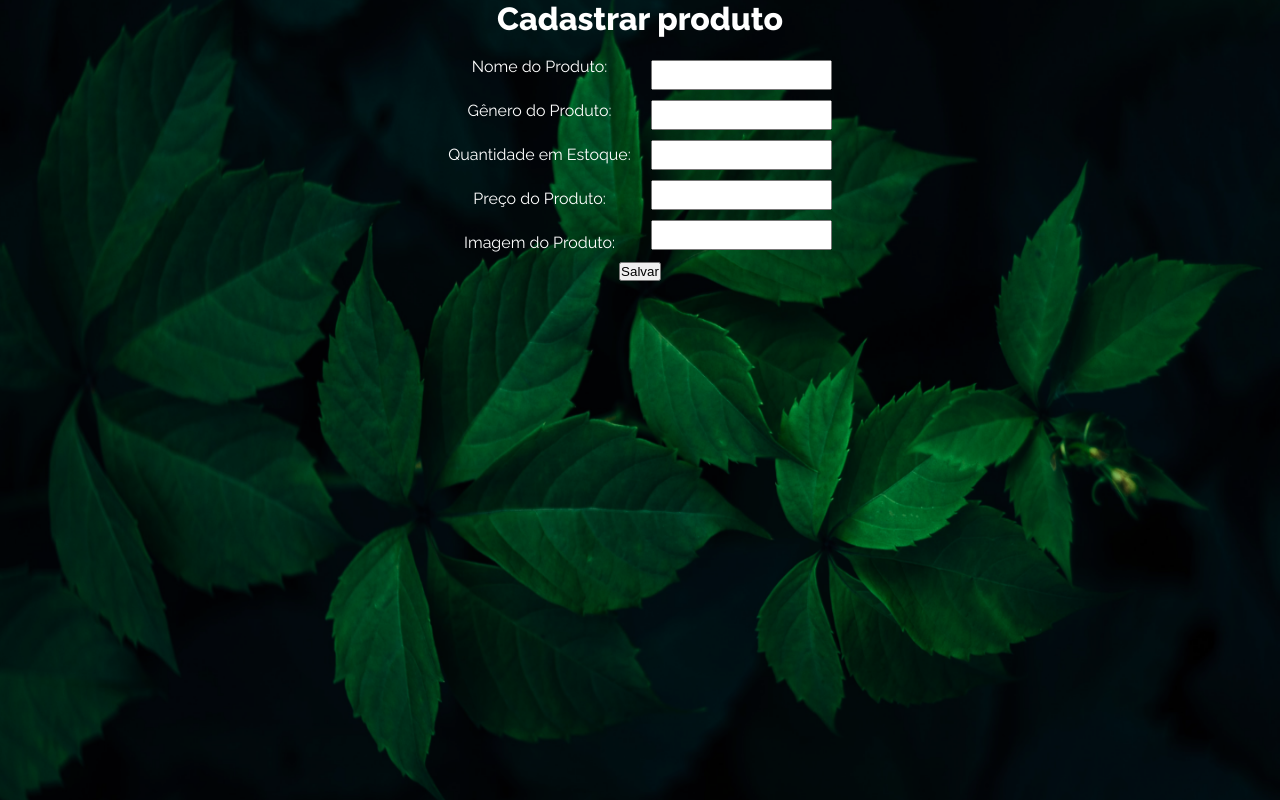
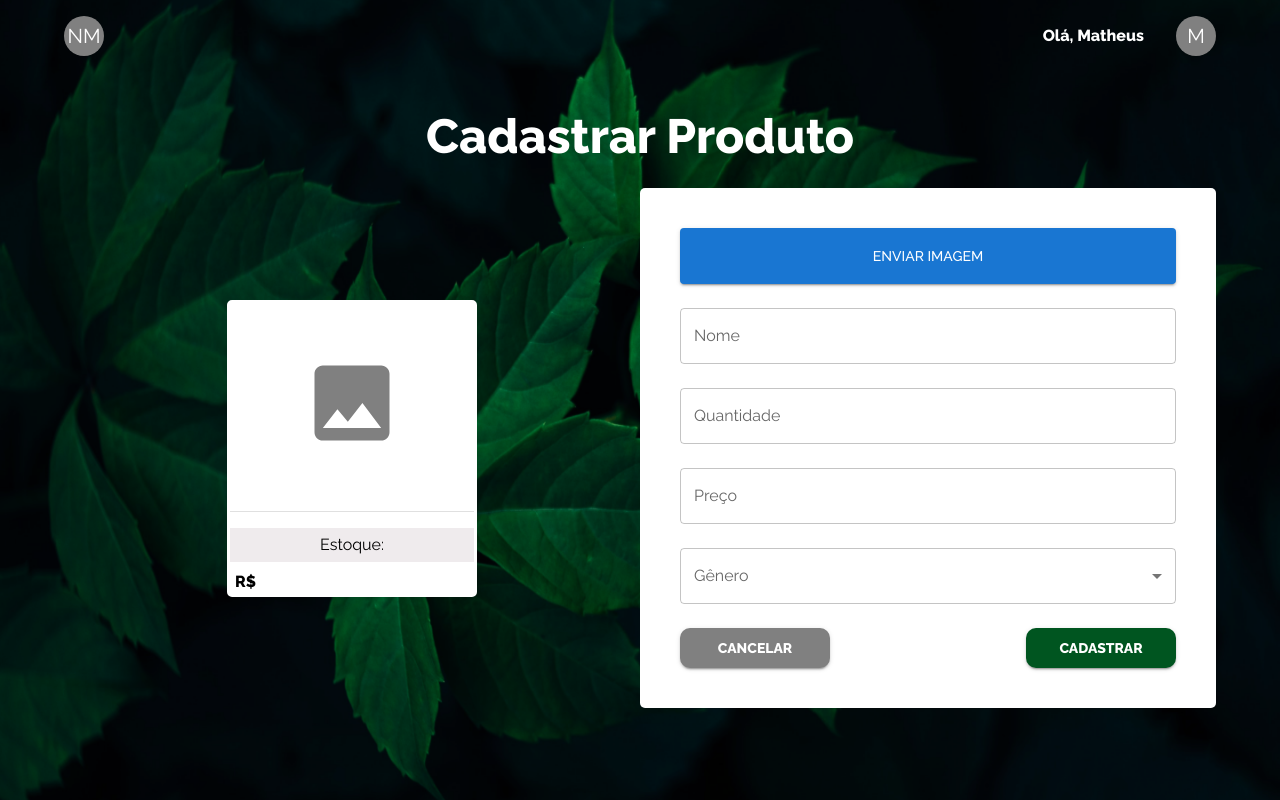
Before and after one commit to matxd/natura-management-front, a React (Create React App) app: page /cadastrar-produto in a window 1280 px wide. Built offline with nearby package versions, Linux system fonts and the light colour scheme.

Commit message:
add: Page register product and edit product

```diff
--- a/src/components/CardProduct/CardProduct.tsx
+++ b/src/components/CardProduct/CardProduct.tsx
@@ -3,34 +3,61 @@ import { FC } from 'react';
 import { Box, Divider, SpeedDial, SpeedDialAction, Stack, Typography } from '@mui/material';
 import { Edit, Delete, Settings } from '@mui/icons-material';
 
-import backgroundHome from "../../assets/background-home.png";
+import { InsertPhoto } from '@mui/icons-material';
 
 import { Tooltip } from 'react-tooltip';
+
+import productAPI from '../../redux/reducers/productApi';
+
+import { toast } from 'react-toastify';
+import { toastConfig } from '../../utils/toast';
 import { ICards } from '../../utils/interface';
 
-export const CardProduct: FC<ICards> = ({ id, name, genre, amountStorage, price, image }) => {
+import { useNavigate } from 'react-router-dom';
+
+export const CardProduct: FC<ICards> = (item) => {
+  const navigate = useNavigate();
+
+  const [useDeleteProduct, { data, isSuccess }] = productAPI.useDeleteProductMutation();
+
+  const HandleDelete = (id: string) => {
+    useDeleteProduct(id);
+  };
+
+  if(data && isSuccess) toast.success(data.message, toastConfig);
+
   return (
     <>
-      <Tooltip anchorId={id} style={{ width: '225px', zIndex: 999 }} />
-      <Box sx={{ border: '3px solid white', borderRadius: '5px', backgroundColor: '#fff', color: '#000', display: 'flex', flexDirection: 'column', flexWrap: 'wrap', width: '20%', gap: 1, position: 'relative' }}>
+      <Tooltip anchorId={item._id} style={{ width: '225px', zIndex: 999 }} />
+      <Box sx={{ border: '3px solid white', borderRadius: '5px', backgroundColor: '#fff', color: '#000', display: 'flex', flexDirection: 'column', flexWrap: 'wrap', width: '250px', gap: 1, position: 'relative' }}>
         <Stack sx={{ width: '100%' }}>
-          <img style={{ borderRadius: '5px' }} src={backgroundHome} alt="Imagem Card" height='200px' />
+          {item.image
+            ? ( <img src={typeof item.image === 'string' ? item.image : ''} alt="Card Img Product" height='200px' /> )
+            : ( <Box sx={{ height: '200px', display: 'flex', alignItems: 'center', justifyContent: 'center' }}>
+                  <InsertPhoto sx={{ fontSize: '100px', color: '#808080' }} />
+                </Box>
+              )
+          }
         </Stack>
         <Divider />
         <Stack spacing={1} flexDirection='column' sx={{ width: '100%' }}>
           <Box sx={{ display: 'flex', flexDirection: 'column', paddingLeft: '5px', paddingRight: '5px' }}>
-            <Typography variant='body1' id={id} data-tooltip-content={name} sx={{ textAlign: 'start', width: '100%', whiteSpace: 'nowrap', overflow: 'hidden', textOverflow: 'ellipsis' }}>{name}</Typography>
+            <Typography variant='body1' id={item._id} data-tooltip-content={item.name} sx={{ textAlign: 'start', width: '100%', whiteSpace: 'nowrap', overflow: 'hidden', textOverflow: 'ellipsis' }}>{item.name}</Typography>
           </Box>
           <Box sx={{ backgroundColor: '#efebed', padding: '5px' }}>
-            <Typography variant='body1'>Estoque: <strong>{amountStorage}</strong></Typography>
+            <Typography variant='body1'>Estoque: <strong>{item.amountStorage}</strong></Typography>
           </Box>
           <Box sx={{ display: 'flex', justifyContent: 'space-between', paddingLeft: '5px', paddingRight: '5px' }}>
-            <Typography variant='body1' sx={{ fontWeight: '700' }}>R$ {price}</Typography>
-            <Typography variant='body1' sx={{ textTransform: 'uppercase' }}>{genre}</Typography>
-            <SpeedDial direction='down' sx={{ '& .MuiFab-primary': { width: 40, height: 40, backgroundColor: '#efebed', color: '#000' }, position: 'absolute', top: 5, right: 0 }} ariaLabel='qualquer-texto' icon={<Settings />}>
-              <SpeedDialAction sx={{ width: 35, height: 35 }} key='edit' icon={<Edit />} tooltipTitle='Editar' />
-              <SpeedDialAction sx={{ width: 35, height: 35 }} key='delete' icon={<Delete />} tooltipTitle='Deletar' />
-            </SpeedDial>
+            <Typography variant='body1' sx={{ fontWeight: '700' }}>R$ {item.price}</Typography>
+            <Typography variant='body1' sx={{ textTransform: 'uppercase' }}>{item.genre}</Typography>
+            {item._id && (
+              <SpeedDial direction='down' sx={{ '& .MuiFab-primary': { width: 40, height: 40, backgroundColor: '#efebed', color: '#000' }, position: 'absolute', top: 5, right: 0 }} ariaLabel='qualquer-texto' icon={<Settings />}>
+                <SpeedDialAction sx={{ width: 35, height: 35 }} key='edit' icon={<Edit />} tooltipTitle='Editar' onClick={() => {
+                  navigate('/editar-produto', { state: item })
+                }} />
+                <SpeedDialAction sx={{ width: 35, height: 35 }} key='delete' icon={<Delete />} tooltipTitle='Deletar' onClick={() => { if(item._id) HandleDelete(item._id) }} />
+              </SpeedDial>
+            )}
           </Box>
         </Stack>
       </Box>
--- a/src/components/Header/Header.tsx
+++ b/src/components/Header/Header.tsx
@@ -1,15 +1,18 @@
-import { Avatar, Stack } from "@mui/material";
-import { Box } from "@mui/system";
+import { Avatar, Stack, Box } from "@mui/material";
+
+import { useLocation } from "react-router-dom";
 
 import * as Components from '../../components/index';
 
 export const Header = () => {
+  const { pathname } = useLocation();
+
   return (
     <>
       <Box sx={{ display: 'flex', justifyContent: 'space-between', alignItems: 'center' }}>
         <Stack spacing={4} direction='row' alignItems='center'>
           <Avatar sx={{ bgcolor: 'gray' }} alt="Logo Natura Management" src="">NM</Avatar>
-          <Components.SearchProduct />
+          {pathname === '/inicial' && (<Components.SearchProduct />)}
         </Stack>
         <Components.AccountSettings />
       </Box>
--- a/src/pages/AddProduct/AddProduct.module.css
+++ /dev/null
@@ -1,41 +0,0 @@
-.add {
-  display: flex;
-  align-items: center;
-  justify-content: center;
-  padding-top: 20px;
-}
-
-.form {
-  display: flex;
-  align-items: center;
-  justify-content: center;
-  flex-direction: column;
-  gap: 10px;
-}
-
-.container {
-  display: flex;
-  align-items: center;
-  justify-content: center;
-  gap: 20px;
-}
-
-.input {
-  display: flex;
-  align-items: center;
-  justify-content: center;
-  flex-direction: column;
-  gap: 10px;
-}
-
-.input input {
-  height: 30px;
-}
-
-.label {
-  display: flex;
-  align-items: center;
-  justify-content: flex-start;
-  gap: 25px;
-  flex-direction: column;
-}
--- a/src/pages/AddProduct/AddProduct.tsx
+++ b/src/pages/AddProduct/AddProduct.tsx
@@ -1,22 +1,52 @@
-import style from './AddProduct.module.css';
+import { useRef, useState } from 'react';
 
 import productAPI from "../../redux/reducers/productApi";
 
+import { Box, Container, Typography, TextField, FormControl, InputLabel, Select, MenuItem, Button, CircularProgress } from '@mui/material';
+
 import { useForm } from 'react-hook-form';
 
-import { IAddProduct } from '../../utils/interface';
-import { toast } from 'react-toastify';
-import { toastConfig } from '../../utils/toast';
 import { useNavigate } from 'react-router-dom';
 
+import * as Components from '../../components/index';
+
+import { toast } from 'react-toastify';
+
+import { IAddProduct } from '../../utils/interface';
+import { toastConfig } from '../../utils/toast';
+import { FileToBase64 } from "../../utils/functions";
+
 export const AddProduct = () => {
-  const navigate = useNavigate()
+  const [image, setImage] = useState<any>(null);
+  const inputImageRef = useRef<HTMLInputElement>(null);
+  const navigate = useNavigate();
+  const { register, handleSubmit, setValue, clearErrors, watch } = useForm<IAddProduct>({
+    defaultValues: {
+      image: ''
+    }
+  });
+
   const [usePostProduct, { data, isLoading, isSuccess }] = productAPI.usePostProductMutation();
-  const { register, handleSubmit } = useForm<IAddProduct>();
+
+  const watchInputs = watch();
 
   const HandleAdd = (data: IAddProduct) => {
     const newData = { ...data, amountStorage: Number(data.amountStorage) };
     usePostProduct(newData);
+  };
+
+  const handleFileChange = async (event: any) => {
+    if (event.target.files && event.target.files.length > 0) {
+      await FileToBase64(event.target.files[0]).then((response) => {
+        setImage(response);
+        setValue("image", response);
+        clearErrors("image");
+      });
+    }
+  };
+
+  const handleClickFile = () => {
+    inputImageRef.current?.click();
   };
 
   if(data) toast.success(data.message, toastConfig);
@@ -24,32 +54,60 @@ export const AddProduct = () => {
 
   return (
     <>
-      <h1>Cadastrar produto</h1>
-      {isLoading && (<h2>Carregando...</h2>)}
-      <div className={style.add}>
-        <form onSubmit={handleSubmit(HandleAdd)} className={style.form}>
-          <div className={style.container}>
+      <Box sx={{ maxWidth: "100%", height: "100vh" }}>
+        <Container maxWidth="lg" sx={{ paddingTop: 2, height: '10%' }}>
+          <Components.Header />
+        </Container>
+        <Container maxWidth="lg" sx={{ paddingTop: 2, height: '90%', display: 'flex', flexDirection: 'column', justifyContent: 'center', alignItems: 'center' }}>
+          <Box sx={{ display: 'flex', flexDirection: 'column', justifyContent: 'center', alignItems: 'center', gap: 3, width: '100%' }}>
+            <Typography variant='h3' sx={{ fontWeight: '600', marginTop: '-80px' }}>Cadastrar Produto</Typography>
+            <Box component='form' onSubmit={handleSubmit(HandleAdd)} sx={{ width: '100%', display: 'flex' }}>
+              <Box sx={{ width: '50%', display: 'flex', justifyContent: 'center', alignItems: 'center' }}>
+                <Components.CardProduct {...watchInputs} />
+              </Box>
 
-            <div className={style.label}>
-              <label>Nome do Produto:</label>
-              <label>Gênero do Produto:</label>
-              <label>Quantidade em Estoque:</label>
-              <label>Preço do Produto:</label>
-              <label>Imagem do Produto:</label>
-            </div>
+              <Box sx={{ backgroundColor: '#fff', padding: 5, width: '50%', display: 'flex', flexDirection: 'column', gap: 3, borderRadius: '5px' }}>
+                <FormControl fullWidth>
+                  <Button onClick={handleClickFile} variant='contained' sx={{ height: '56px' }}>
+                    <input type="file" accept='image/jpeg, image/png' style={{ display: 'none' }} ref={inputImageRef} onChange={handleFileChange} />
+                    Enviar imagem
+                  </Button>
+                </FormControl>
 
-            <div className={style.input}>
-              <input type="text" {...register('name')} required />
-              <input type="text" {...register('genre')} required />
-              <input type="number" {...register('amountStorage')} required />
-              <input type="text" {...register('price')} required />
-              <input type="text" {...register('image')} required />
-            </div>
-          </div>
+                <FormControl fullWidth>
+                  <TextField label="Nome" placeholder="Nome do produto" variant="outlined" {...register("name")} type='text' />
+                </FormControl>
 
-          <button type='submit'>Salvar</button>
-        </form>
-      </div>
+                <FormControl fullWidth>
+                  <TextField label="Quantidade" placeholder="Quantidade em estoque" variant="outlined" {...register("amountStorage")} type='number' />
+                </FormControl>
+
+                <FormControl fullWidth>
+                  <TextField label="Preço" placeholder="Preço do produto" variant="outlined" {...register("price")} type='text' />
+                </FormControl>
+
+                <FormControl fullWidth>
+                  <InputLabel id="select-genre" placeholder="Gênero do produto">Gênero</InputLabel>
+                  <Select labelId="select-genre" label='Gênero' placeholder="Gênero do produto" defaultValue='' {...register("genre")}>
+                    <MenuItem value='MASCULINO'>Masculino</MenuItem>
+                    <MenuItem value='FEMININO'>Feminino</MenuItem>
+                  </Select>
+                </FormControl>
+
+                <Box sx={{ display: 'flex', justifyContent: 'space-between' }}>
+                  <Button variant="contained" disabled={isLoading ? true : false} sx={{ width: "150px", height: "40px", background: "gray", borderRadius: "10px", fontWeight: "bold", "&:hover": { background: "#c4c7cc" } }} onClick={() => navigate(-1)}>
+                    Cancelar
+                  </Button>
+
+                  <Button type="submit" variant="contained" disabled={isLoading ? true : false} sx={{ width: "150px", height: "40px", background: "#005520", borderRadius: "10px", fontWeight: "bold", "&:hover": { background: "#01752d" } }}>
+                    {isLoading ? ( <CircularProgress sx={{ color: "#005520" }} size="1rem" /> ) : ( "Cadastrar" )}
+                  </Button>
+                </Box>
+              </Box>
+            </Box>
+          </Box>
+        </Container>
+      </Box>
     </>
   )
 }
--- a/src/pages/EditProduct/EditProduct.tsx
+++ b/src/pages/EditProduct/EditProduct.tsx
@@ -1,57 +1,74 @@
-import style from './EditProduct.module.css';
+import productAPI from "../../redux/reducers/productApi";
 
-import productAPI from "../../redux/reducers/productApi";
+import { Box, Stack, Divider, Typography, Container, TextField, Select, InputLabel, MenuItem, FormControl, Button, CircularProgress } from '@mui/material';
 
 import { useForm } from 'react-hook-form';
 
-import { useLocation } from 'react-router-dom';
+import { useLocation, useNavigate } from 'react-router-dom';
+
+import * as Components from '../../components/index';
 
 import { toast } from 'react-toastify';
 import { toastConfig } from '../../utils/toast';
 import { IEditProductForm } from '../../utils/interface';
 
 export const EditProduct = () => {
+  const navigate = useNavigate();
   const { state } = useLocation();
 
-  const [usePutProduct, { data, isLoading }] = productAPI.usePutProductMutation();
+  const [usePutProduct, { data, isLoading, isSuccess }] = productAPI.usePutProductMutation();
 
   const { register, handleSubmit } = useForm<IEditProductForm>();
 
   const HandleEdit = (data: IEditProductForm) => {
     const newData = { ...data, amountStorage: Number(data.amountStorage) };
-    usePutProduct({ body: newData, id: state._id });
+    console.log(newData)
+    // usePutProduct({ body: newData, id: state._id });
   }
 
   if(data) toast.success(data.message, toastConfig);
+  if(isSuccess) navigate(-1);
 
   return (
     <>
-      <h1>Editar produto</h1>
-      {isLoading && (<h2>Carregando...</h2>)}
-      <div className={style.edit}>
-        <form onSubmit={handleSubmit(HandleEdit)} className={style.form}>
-          <div className={style.container}>
+      <Box sx={{ maxWidth: "100%", height: "100vh" }}>
+        <Container maxWidth="lg" sx={{ paddingTop: 2, height: '100%' }}>
+          <Components.Header />
+          <Typography variant='h3' sx={{ paddingTop: 3, fontWeight: '600' }}>Editar Produto</Typography>
+          <Box sx={{ width: '100%', height: '80%', display: 'flex', justifyContent: 'center', alignItems: 'center' }}>
+            <Box component='form' onSubmit={handleSubmit(HandleEdit)} sx={{ width: '40%', backgroundColor: '#fff', color: '#000', border: '3px solid white', borderRadius: '5px' }}>
+              <Stack sx={{ width: '100%' }}>
+                <img style={{ borderRadius: '5px' }} src={''} alt="Imagem Card" height='200px' />
+              </Stack>
+              <Divider />
+              <Stack spacing={1} flexDirection='column' sx={{ width: '100%', paddingTop: 1 }}>
+                <Box sx={{ display: 'flex', flexDirection: 'column', paddingLeft: '5px', paddingRight: '5px', gap: 2 }}>
+                  <TextField label="Nome" placeholder="Nome do produto" variant="outlined" {...register("name")} defaultValue={state.name} type='text' />
+                  <TextField label="Quantidade" placeholder="Quantidade em estoque" variant="outlined" {...register("amountStorage")} type='number' defaultValue={state.amountStorage} />
+                  <TextField label="Preço" placeholder="Preço do produto" variant="outlined" {...register("price")} defaultValue={state.price} type='text' />
+                  <FormControl fullWidth>
+                    <InputLabel id="select-genre" placeholder="Gênero do produto">Gênero</InputLabel>
+                    <Select labelId="select-genre" label='Gênero' placeholder="Gênero do produto" {...register("genre")} defaultValue={state.genre}>
+                      <MenuItem value='MASCULINO'>Masculino</MenuItem>
+                      <MenuItem value='FEMININO'>Feminino</MenuItem>
+                    </Select>
+                  </FormControl>
+                </Box>
+                <Divider />
+                <Box sx={{ display: 'flex', justifyContent: 'space-between', paddingLeft: '5px', paddingRight: '5px', paddingBottom: '10px' }}>
+                  <Button variant="contained" disabled={isLoading ? true : false} sx={{ width: "150px", height: "40px", background: "gray", borderRadius: "10px", fontWeight: "bold", "&:hover": { background: "#c4c7cc" } }} onClick={() => navigate(-1)}>
+                    Cancelar
+                  </Button>
 
-            <div className={style.label}>
-              <label>Nome do Produto:</label>
-              <label>Gênero do Produto:</label>
-              <label>Quantidade em Estoque:</label>
-              <label>Preço do Produto:</label>
-              <label>Imagem do Produto:</label>
-            </div>
-
-            <div className={style.input}>
-              <input type="text" defaultValue={state.name} {...register('name')} required />
-              <input type="text" defaultValue={state.genre} {...register('genre')} required />
-              <input type="number" defaultValue={state.amountStorage} {...register('amountStorage')} required />
-              <input type="text" defaultValue={state.price} {...register('price')} required />
-              <input type="text" defaultValue={state.image} {...register('image')} required />
-            </div>
-          </div>
-
-          <button type='submit'>Salvar</button>
-        </form>
-      </div>
+                  <Button type="submit" variant="contained" disabled={isLoading ? true : false} sx={{ width: "150px", height: "40px", background: "#005520", borderRadius: "10px", fontWeight: "bold", "&:hover": { background: "#01752d" } }}>
+                    {isLoading ? ( <CircularProgress sx={{ color: "#005520" }} size="1rem" /> ) : ( "Salvar" )}
+                  </Button>
+                </Box>
+              </Stack>
+            </Box>
+          </Box>
+        </Container>
+      </Box>
     </>
   )
 }
--- a/src/pages/Home/Home.tsx
+++ b/src/pages/Home/Home.tsx
@@ -28,7 +28,7 @@ export const Home = () => {
           {isLoading && (<h2>Carregando...</h2>)}
           <Box sx={{ display: 'flex', flexWrap: 'wrap', width: '100%', paddingTop: 5, justifyContent: 'space-between', gap: '45px' }}>
             {data && data.items.map((item: IItemsAPI) => (
-              <Components.CardProduct key={item._id} id={item._id} name={item.name} genre={item.genre} amountStorage={item.amountStorage} price={item.price} image={item.image} />
+              <Components.CardProduct key={item._id} {...item} />
             ))}
           </Box>
         </Container>
```
Also changed, not shown: src/pages/EditProduct/EditProduct.module.css (deleted, +0 -41 lines), src/utils/functions.ts (+13 -0 lines), src/utils/interface.ts (+8 -9 lines).
